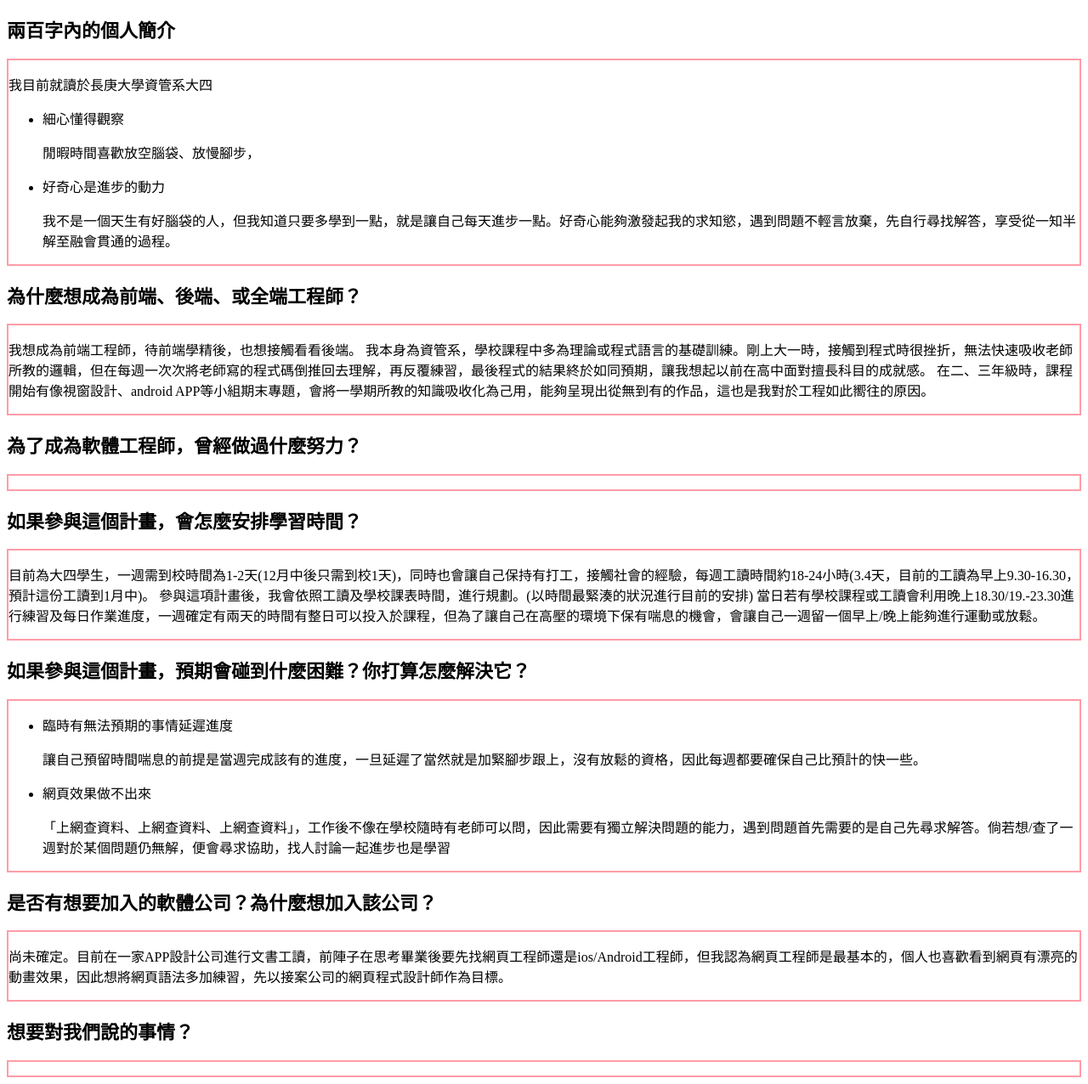
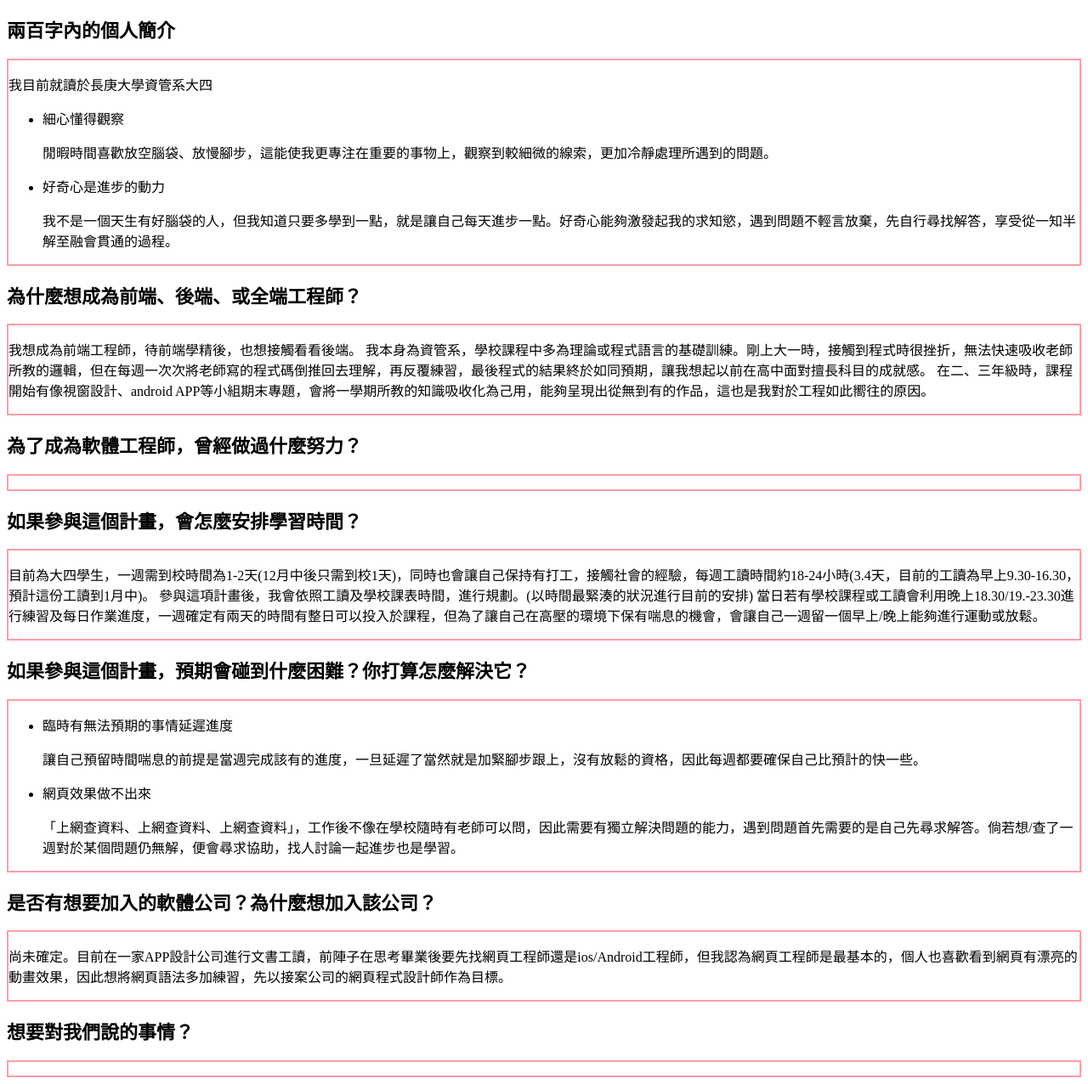
Before and after one commit to Celeste17/aboutCeleste, a plain HTML site: page index.html in a window 1280 px wide. Shown: the whole page at 85% size. Drawn offline with Linux system fonts and the light colour scheme.

Commit message:
Update index.html

```diff
--- a/index.html
+++ b/index.html
@@ -15,7 +15,7 @@
         <p>我目前就讀於長庚大學資管系大四</p>
         <ul>
             <li>細心懂得觀察
-                <p>閒暇時間喜歡放空腦袋、放慢腳步，</p>
+                <p>閒暇時間喜歡放空腦袋、放慢腳步，這能使我更專注在重要的事物上，觀察到較細微的線索，更加冷靜處理所遇到的問題。</p>
             </li>
             <li>好奇心是進步的動力
                 <p>我不是一個天生有好腦袋的人，但我知道只要多學到一點，就是讓自己每天進步一點。好奇心能夠激發起我的求知慾，遇到問題不輕言放棄，先自行尋找解答，享受從一知半解至融會貫通的過程。</p>
@@ -48,7 +48,7 @@
                 <p>讓自己預留時間喘息的前提是當週完成該有的進度，一旦延遲了當然就是加緊腳步跟上，沒有放鬆的資格，因此每週都要確保自己比預計的快一些。</p>
             </li>
             <li>網頁效果做不出來
-                <p>「上網查資料、上網查資料、上網查資料」，工作後不像在學校隨時有老師可以問，因此需要有獨立解決問題的能力，遇到問題首先需要的是自己先尋求解答。倘若想/查了一週對於某個問題仍無解，便會尋求協助，找人討論一起進步也是學習
+                <p>「上網查資料、上網查資料、上網查資料」，工作後不像在學校隨時有老師可以問，因此需要有獨立解決問題的能力，遇到問題首先需要的是自己先尋求解答。倘若想/查了一週對於某個問題仍無解，便會尋求協助，找人討論一起進步也是學習。
                 </p>
             </li>
         </ul>
```
